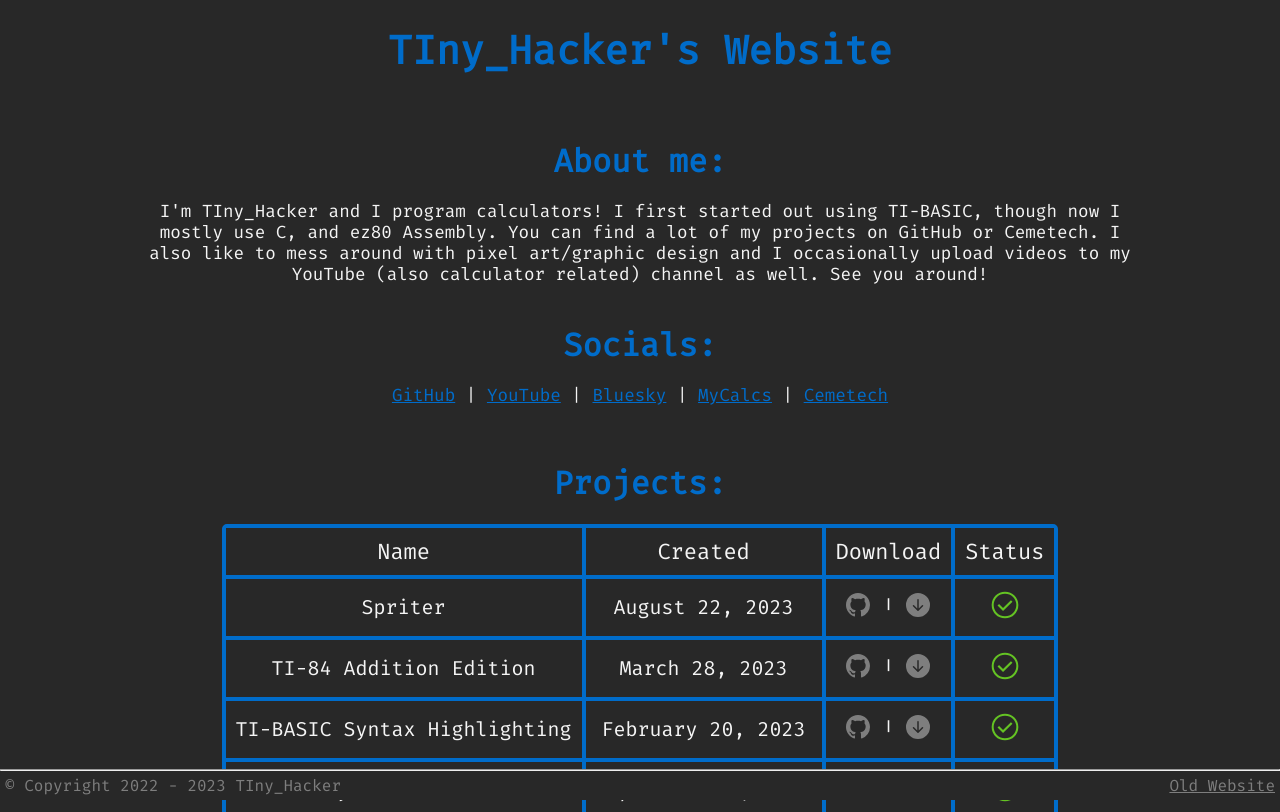
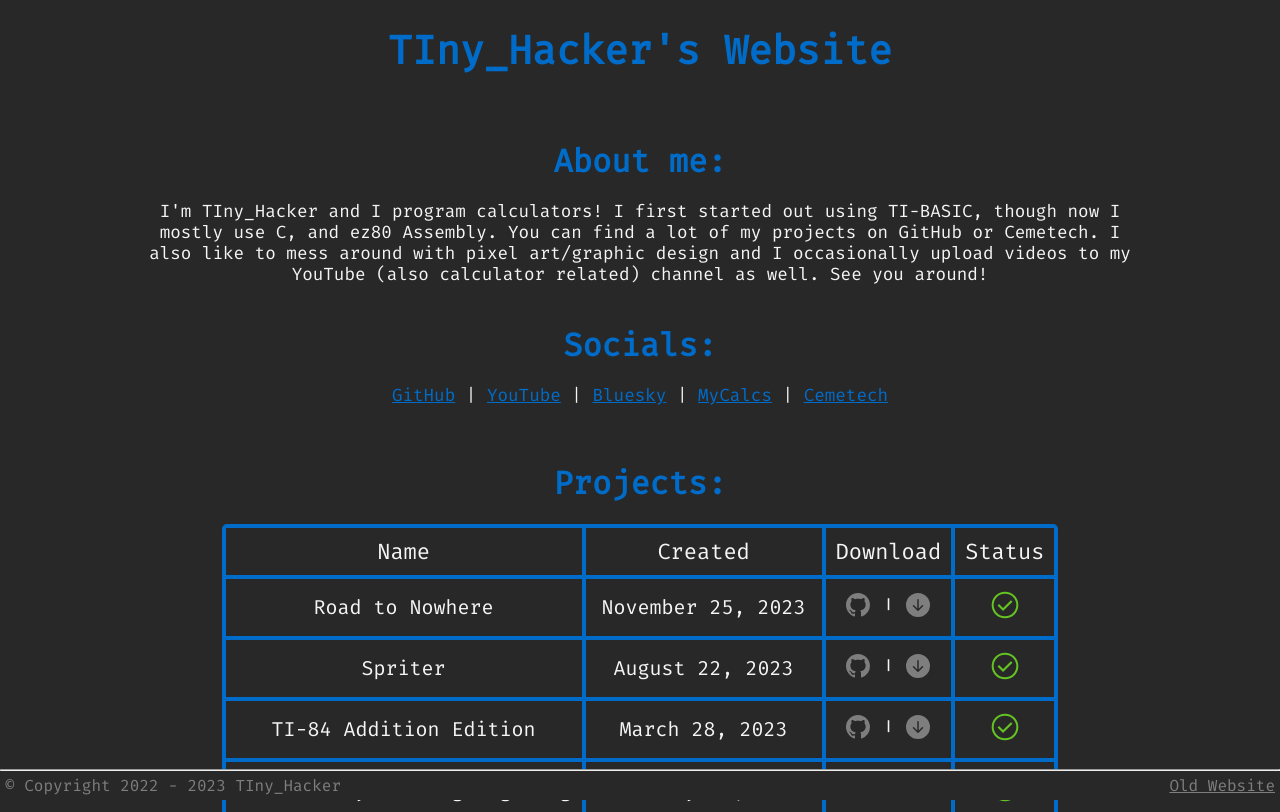
Before and after one commit to TIny-Hacker/tiny-hacker.github.io, a plain HTML site: page index.html in a window 1280 px wide. Shown: the top 812 px of the page. Drawn offline with Linux system fonts and the light colour scheme.

Commit message:
Add CC26 entry

```diff
--- a/index.html
+++ b/index.html
@@ -44,6 +44,24 @@
                     <td class="header">Created</td>
                     <td class="header">Download</td>
                     <td class="header">Status</td>
+                </tr>
+                <tr>
+                    <td class="row">Road to Nowhere</td>
+                    <td class="row">November 25, 2023</td>
+                    <td class="row">
+                        <a title="GitHub Repository" href="https://github.com/TIny-Hacker/road-to-nowhere" target="_blank" class="download">
+                            <img src="images/github.svg" alt="GitHub" width="24pt" height="24pt">
+                        </a>╵
+                        <a title="Download Latest" href="https://github.com/TIny-Hacker/road-to-nowhere/releases/latest" class="download">
+                            <img src="images/download.svg" alt="Download" width="24pt" height="24pt">
+                        </a>
+                    </td>
+                    <td class="row">
+                        <div class="tooltip">
+                            <img class="complete" src="images/complete.svg" alt="Complete" width="32pt" height="32pt">
+                            <span class="tooltiptext">Complete</span>
+                        </div>
+                    </td>
                 </tr>
                 <tr>
                     <td class="row">Spriter</td>
```
